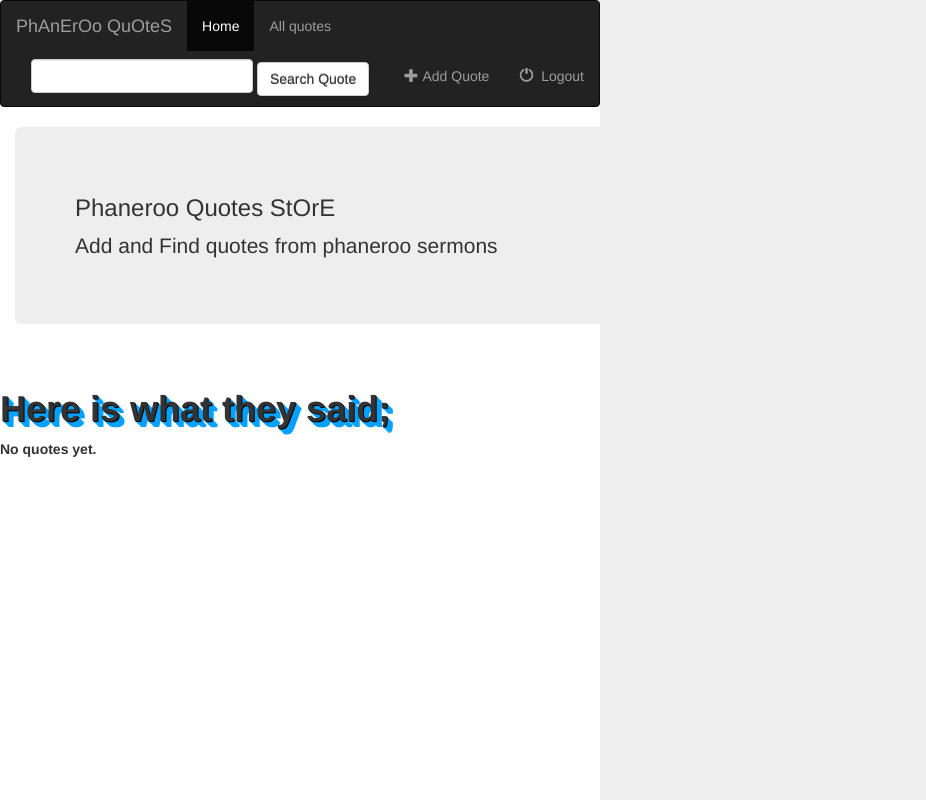
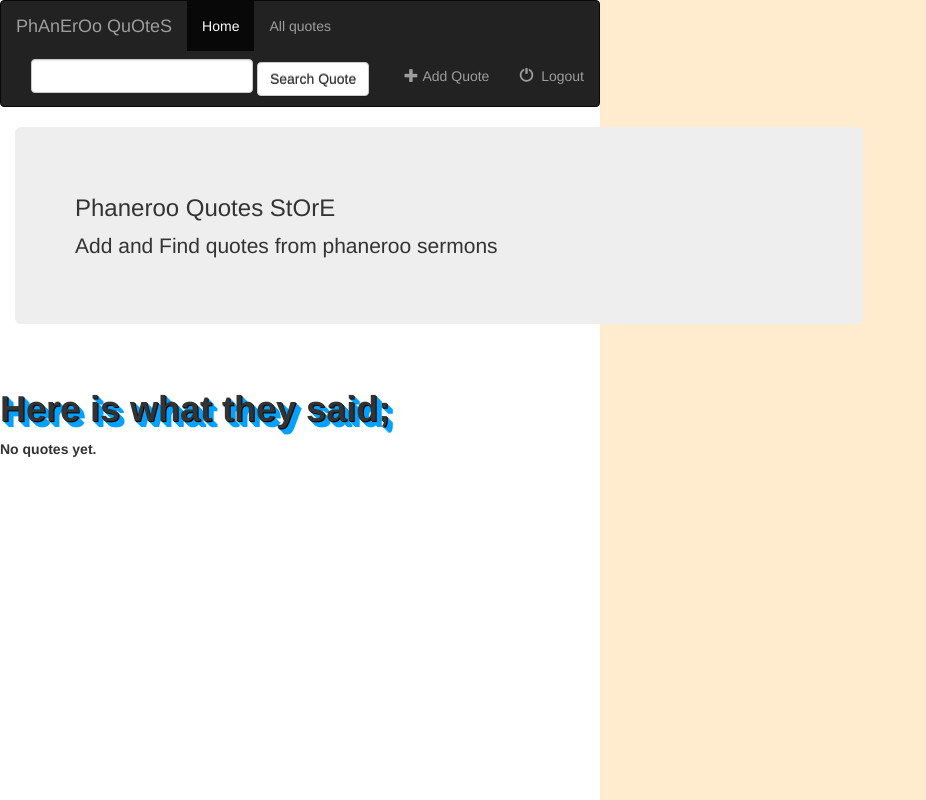
Before and after one commit to scott45/Quotes-application, a Django app: page /index/ in a window 1280 px wide. Shown: the whole page, without its empty margins (0-926 px from the left). Run offline with Django 3.2, Linux system fonts and the light colour scheme; some libraries are stand-ins or nearby versions.

Commit message:
modified css

```diff
--- a/static/css/main.css
+++ b/static/css/main.css
@@ -12,7 +12,7 @@ html, body {
 
 html {
     color: #111;
-    background: #eee;
+    background: blanchedalmond;
 }
 
 body {
@@ -23,7 +23,7 @@ body {
 }
 
 h1, h2, h3, h4, h5, h6 {
-    color: #FF0031;
+    color: greenyellow;
 }
 
 h1 {
@@ -35,14 +35,14 @@ h1 {
 }
 
 a {
-    background: #FFFF00;
+    background: bottom;
     color: #00399C;
     text-decoration: none;
 }
 
 h2 a {
     background: transparent;
-    color: #FF0031;
+    color: orange;
 }
 
 button, input[type="button"], input[type="reset"], input[type="submit"]
```
Also changed, not shown: db.sqlite3.
